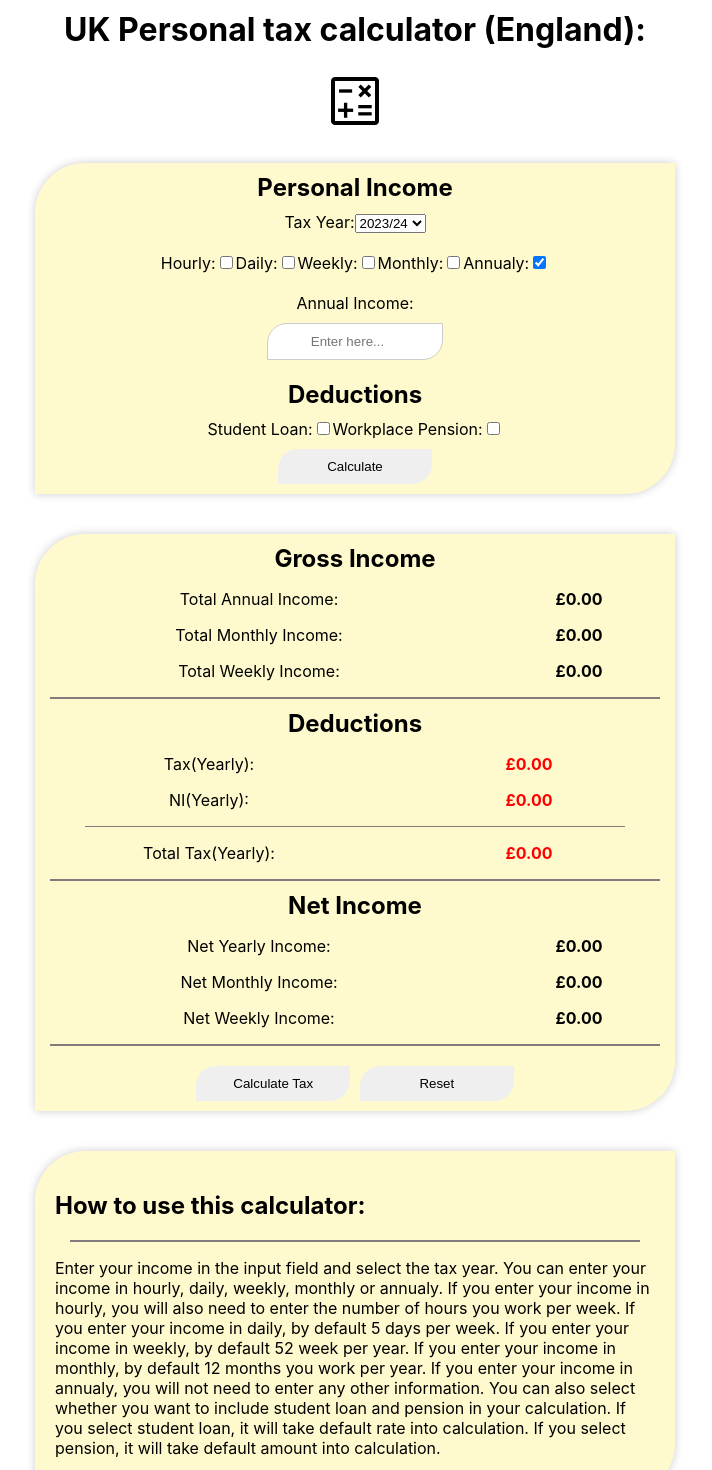
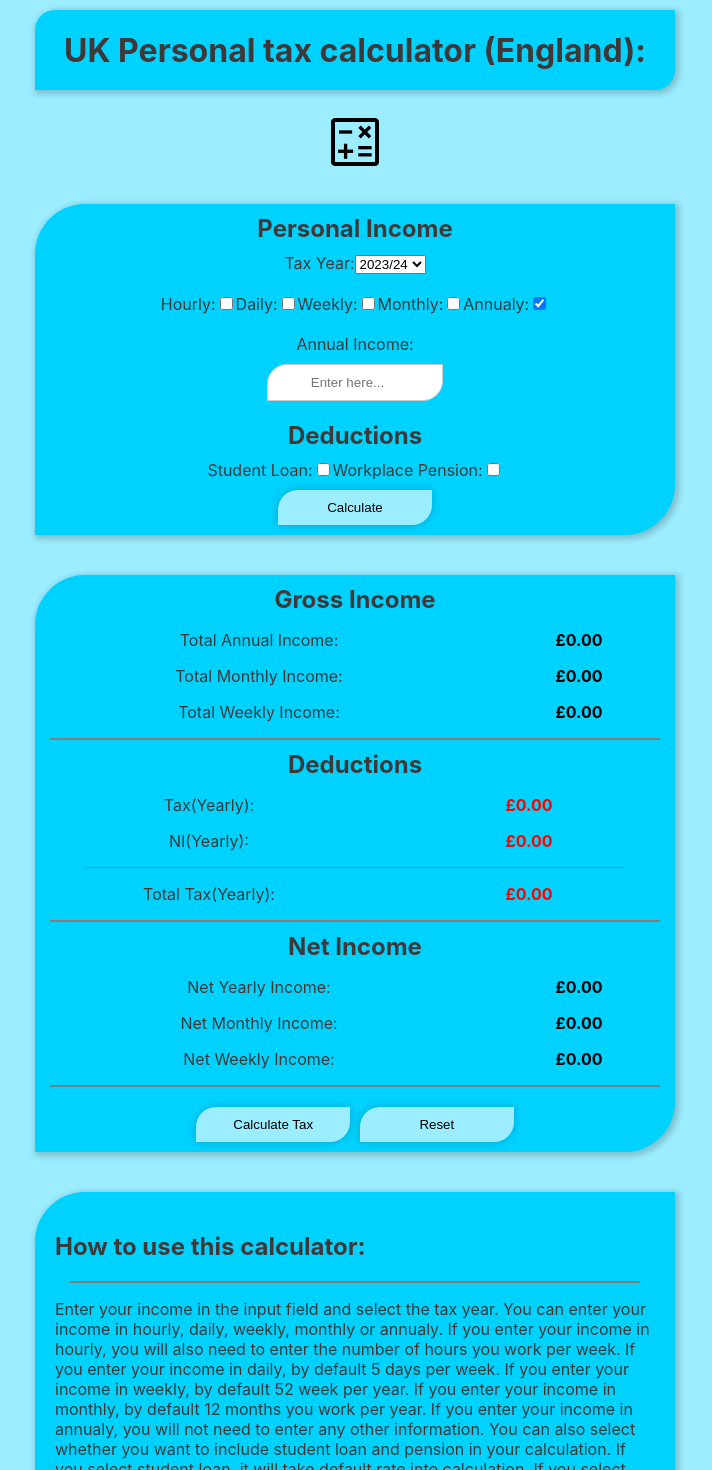
Before and after one commit to asaad227/taxCalculator, a React (Create React App) app: page / in a window 1280 px wide. Shown: the top 1470 px of the page, without its empty margins (285-997 px from the left). Built offline with nearby package versions, Linux system fonts and the light colour scheme.

Commit message:
update bg colors

```diff
--- a/src/Form/index.css
+++ b/src/Form/index.css
@@ -1,9 +1,10 @@
 form{
     width: 50vw;
     margin: 20px auto;
+    background-color: #00d2ff;
     box-sizing: border-box;
-    box-shadow: 0 0 10px rgba(0,0,0,0.2);
-    background-color: #FFFACD;
+    box-shadow: 2px 2px 6px 2px rgba(0,0,0,0.2);
+    color: #3f3838;
     border-top-left-radius: 50px;
     border-bottom-right-radius: 50px;
 }
@@ -12,9 +13,13 @@ form input[type="submit"] {
   width: 12vw;
   padding: 10px;
   border: none;
+  box-sizing: border-box;
+    box-shadow: 0 0 10px rgba(0,0,0,0.2);
+
   border-top-left-radius: 20px;
   border-bottom-right-radius: 20px;
   margin: 10px 5px;
+    background-color: #9bedff;
 }
 .hrsShow {
   display: inline;
@@ -25,7 +30,7 @@ form input[type="submit"] {
     width: 25vw;
 }
 .annualShow, .monthlyShow, .weeklyShow, .dailyShow{
-  display: flex;
+    display: flex;
     flex-direction: column;
     align-items: center;
     justify-content: center;
--- a/src/TotalTax/index.css
+++ b/src/TotalTax/index.css
@@ -18,14 +18,27 @@
     padding: 20px;
     width: 50vw;
     box-sizing: border-box;
-    box-shadow: 0 0 10px rgba(0,0,0,0.2);
-    background-color:#FFFACD;
+    box-shadow: 2px 2px 6px 2px rgba(0,0,0,0.2);
+    background-color:#00d2ff;
+    color: #3f3838;
     border-top-left-radius: 50px;
     border-bottom-right-radius: 50px;
   }
 
   .main h1{
+    display: flex;
+    flex-direction: row;
+    width: 50vw;
+    height: 10vh;
+    align-items: center;
+    justify-content: center;
+    background-color: #00d2ff;
+    box-sizing: border-box;
+    box-shadow: 2px 2px 6px 2px rgba(0,0,0,0.2);
+    color: #3f3838;
     margin: 10px 0;
+  border-bottom-right-radius: 20px;
+  border-top-left-radius: 20px;
     padding: 0;
   }
 
@@ -46,9 +59,10 @@
     align-items: center;
     width: 50vw;
     margin: 20px auto;
+    background-color: #00d2ff;
     box-sizing: border-box;
-    box-shadow: 0 0 10px rgba(0,0,0,0.2);
-    background-color:#FFFACD;
+    box-shadow: 2px 2px 6px 2px rgba(0,0,0,0.2);
+    color: #3f3838;
     border-top-left-radius: 50px;
     border-bottom-right-radius: 50px;
   }
@@ -78,6 +92,9 @@ input[type="button"] {
   border-top-left-radius: 20px;
   border-bottom-right-radius: 20px;
   margin: 10px 5px;
+  background-color:#9bedff;
+  box-sizing: border-box;
+  box-shadow: 0 0 10px rgba(0,0,0,0.2);
 }
 
 .divider{
@@ -86,7 +103,7 @@ input[type="button"] {
 }
 
 .total-tax{
-  color: red;
+color: red;
 margin: 0 50px;
 }
 .tax{
@@ -98,6 +115,11 @@ margin: 0 50px;
 
 
 @media screen and (max-width: 600px) {
+
+  .main h1{
+    font-size: x-large;
+    width: 90vw;
+  }
   .result{
     width: 90vw;
   }
--- a/src/index.css
+++ b/src/index.css
@@ -4,6 +4,7 @@ body {
   margin: 0;
   padding: 0;
   box-sizing: border-box;
+  background-color: #9bedff;
   font-family: -apple-system, BlinkMacSystemFont, 'Segoe UI', 'Roboto', 'Oxygen',
     'Ubuntu', 'Cantarell', 'Fira Sans', 'Droid Sans', 'Helvetica Neue',
     sans-serif;
```
